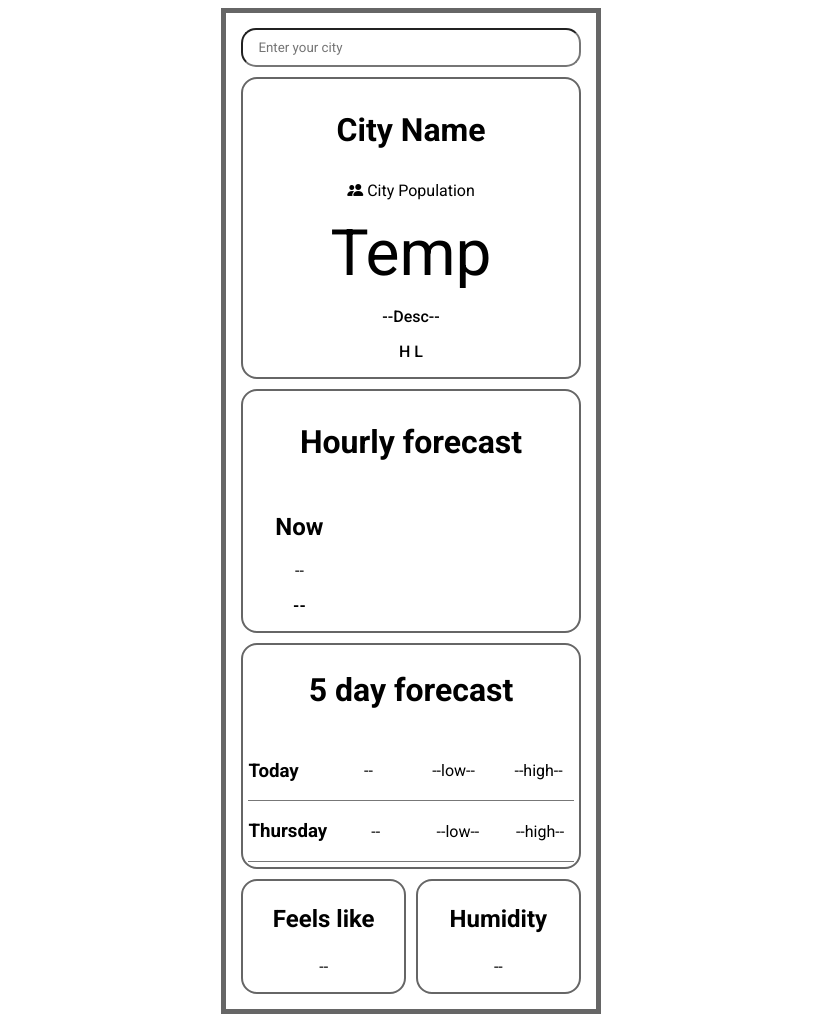
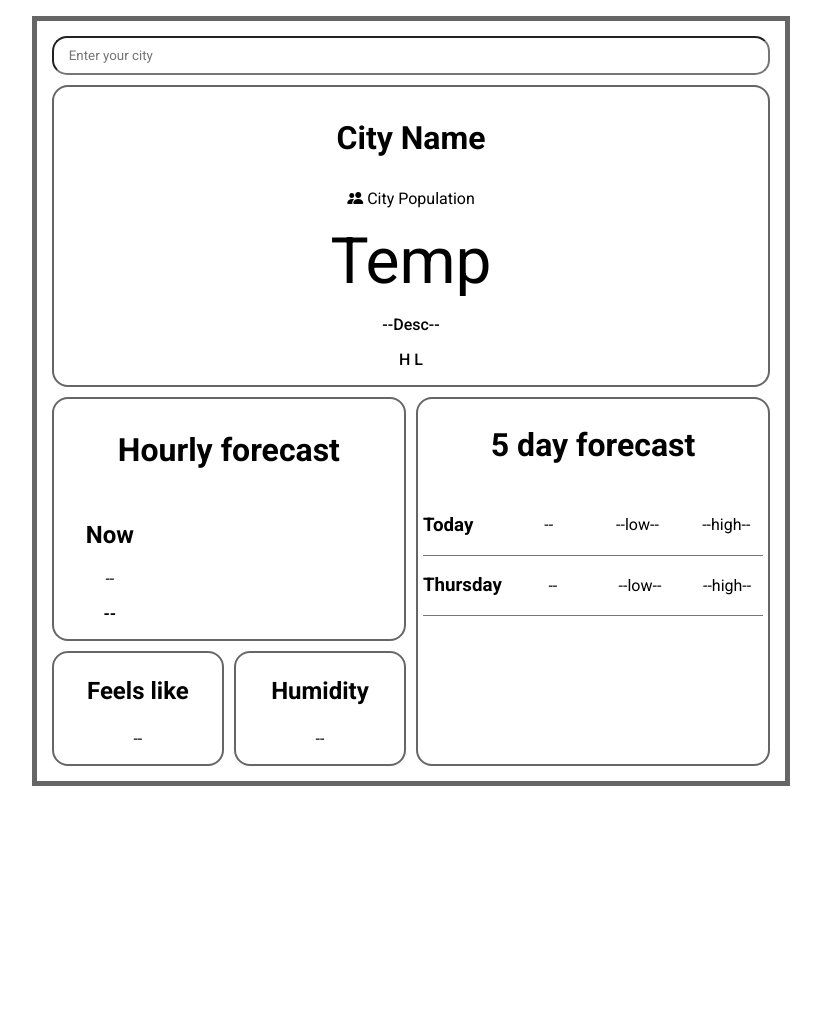
Before and after one commit to srijoy-paul/Weather-App, a plain HTML site: page index.html in a window 1280 px wide. Shown: the whole page, without its empty margins (229-1050 px from the left). After the commit the page ends 802 px from the top, so only its background shows below. Drawn offline with nearby package versions, Linux system fonts and the light colour scheme.

Commit message:
Make responsive
Signed-off-by: Srijoy Paul <srijoykumar1507@gmail.com>

```diff
--- a/style.css
+++ b/style.css
@@ -23,9 +23,9 @@
 }
 
 .container {
-  width: 30%;
+  max-width: 60%;
   height: auto;
-  margin: 0 auto;
+  margin: 16px auto;
   /* display: flex;
   flex-direction: column;
   align-items: center; */
@@ -112,12 +112,14 @@ main #feels {
   /* text-align: center; */
   /* display: inline; */
   grid-area: feels;
+  align-self: center;
 }
 
 .container,
 #humidity {
   grid-area: humidity;
   /* border: 2px solid red; */
+  align-self: center;
 }
 
 .hourly-container {
@@ -218,3 +220,14 @@ main #feels {
   /* border: 2px solid red; */
   /* display: inline; */
 }
+
+@media (width>=970px){
+  .container{
+    grid-template-columns: repeat(4,1fr);
+    grid-template-areas:
+    "search search search search"
+    "current-forcast current-forcast current-forcast current-forcast"
+    "hourly-forcast hourly-forcast five-day-forcast five-day-forcast"
+    "feels humidity five-day-forcast five-day-forcast";
+  }
+}
```
